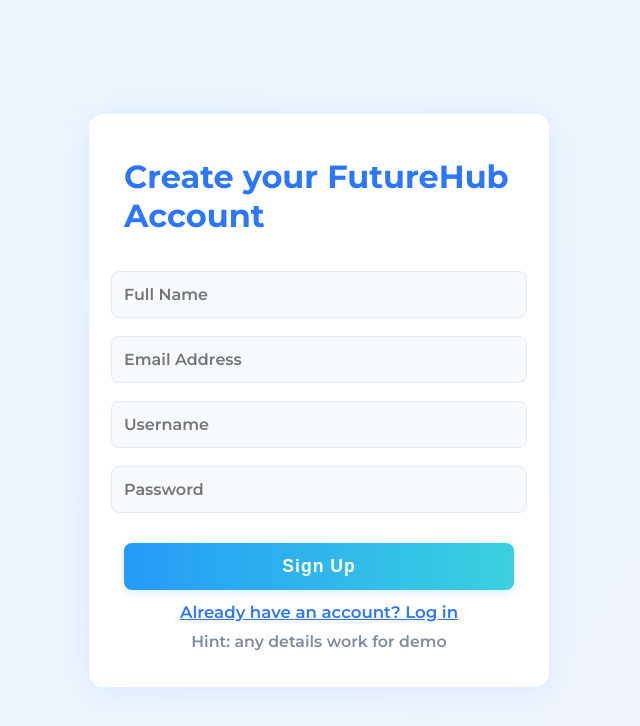
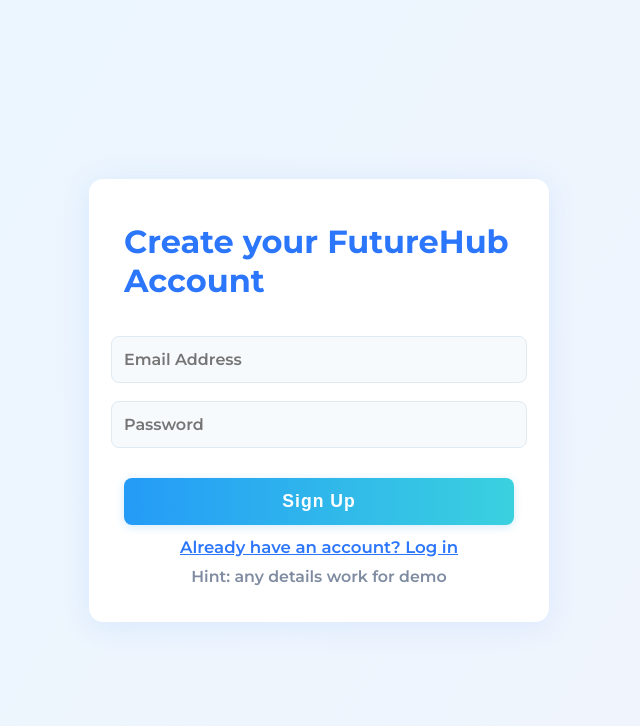
Before and after one commit to ansh17december-sketch/ICSE-SOLUTIONS, a plain HTML site: page signup.html in a window 1280 px wide. Shown: the whole page, without its empty margins (321-961 px from the left). Drawn offline with Linux system fonts and the light colour scheme.

Commit message:
Update signup.html

```diff
--- a/signup.html
+++ b/signup.html
@@ -32,7 +32,7 @@
       font-size: 2.0rem;
       font-weight: 700;
     }
-    input[type="text"], input[type="password"], input[type="email"] {
+    input[type="email"], input[type="password"] {
       width: 100%;
       margin-bottom: 18px;
       padding: 13px 12px;
@@ -44,7 +44,7 @@
       background: #f7fafc;
       transition: border-color 0.21s;
     }
-    input[type="text"]:focus, input[type="password"]:focus, input[type="email"]:focus {
+    input[type="email"]:focus, input[type="password"]:focus {
       border-color: #2c76fc;
       background: #fff;
     }
@@ -93,9 +93,7 @@
 <body>
   <form class="signup-box" onsubmit="handleSignUp(event)">
     <h2>Create your FutureHub Account</h2>
-    <input type="text" placeholder="Full Name" required />
     <input type="email" placeholder="Email Address" required />
-    <input type="text" placeholder="Username" required />
     <input type="password" placeholder="Password" required />
     <button class="signup-btn" type="submit">Sign Up</button>
     <button class="to-login-link" type="button" onclick="window.location.href='login.html'">Already have an account? Log in</button>
```
